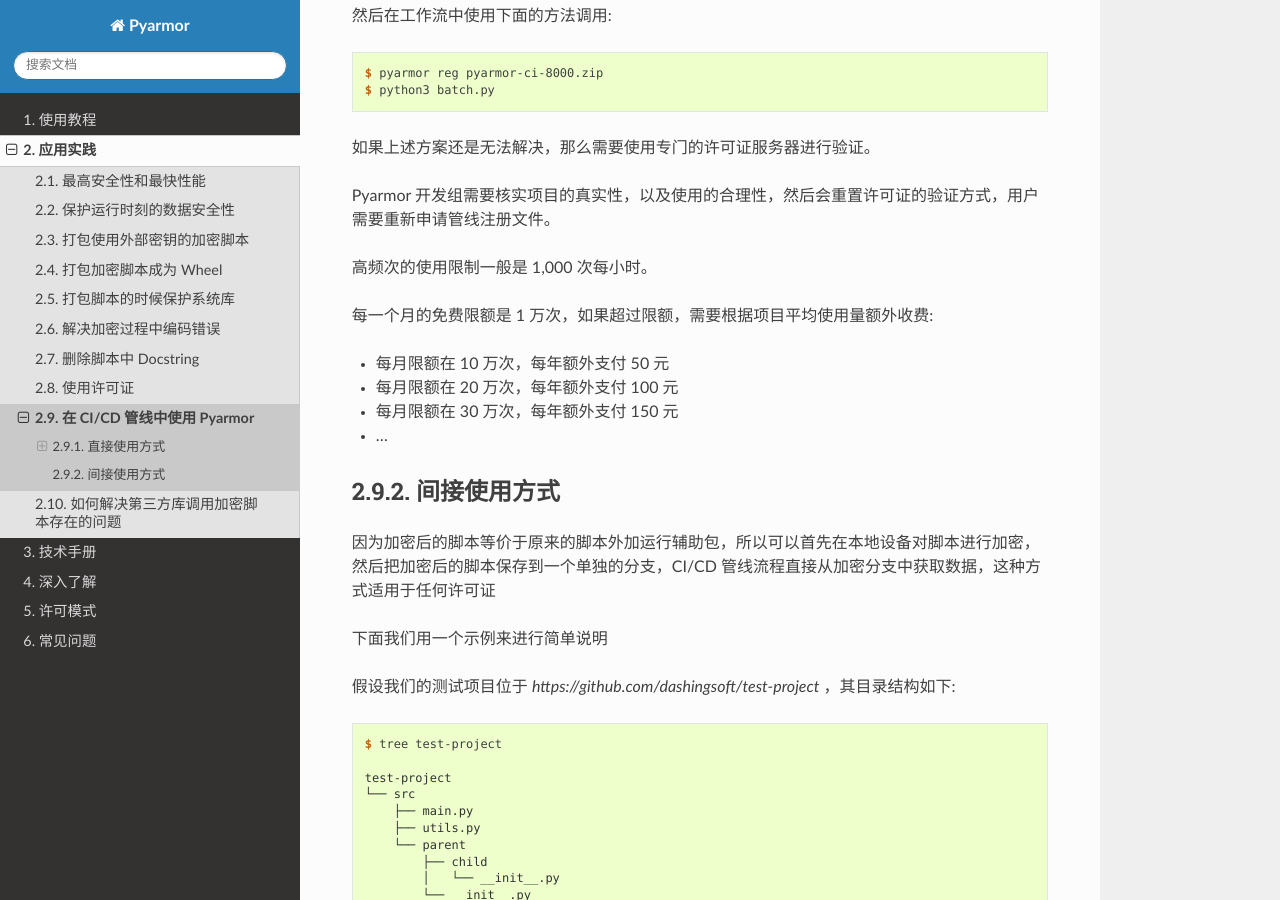
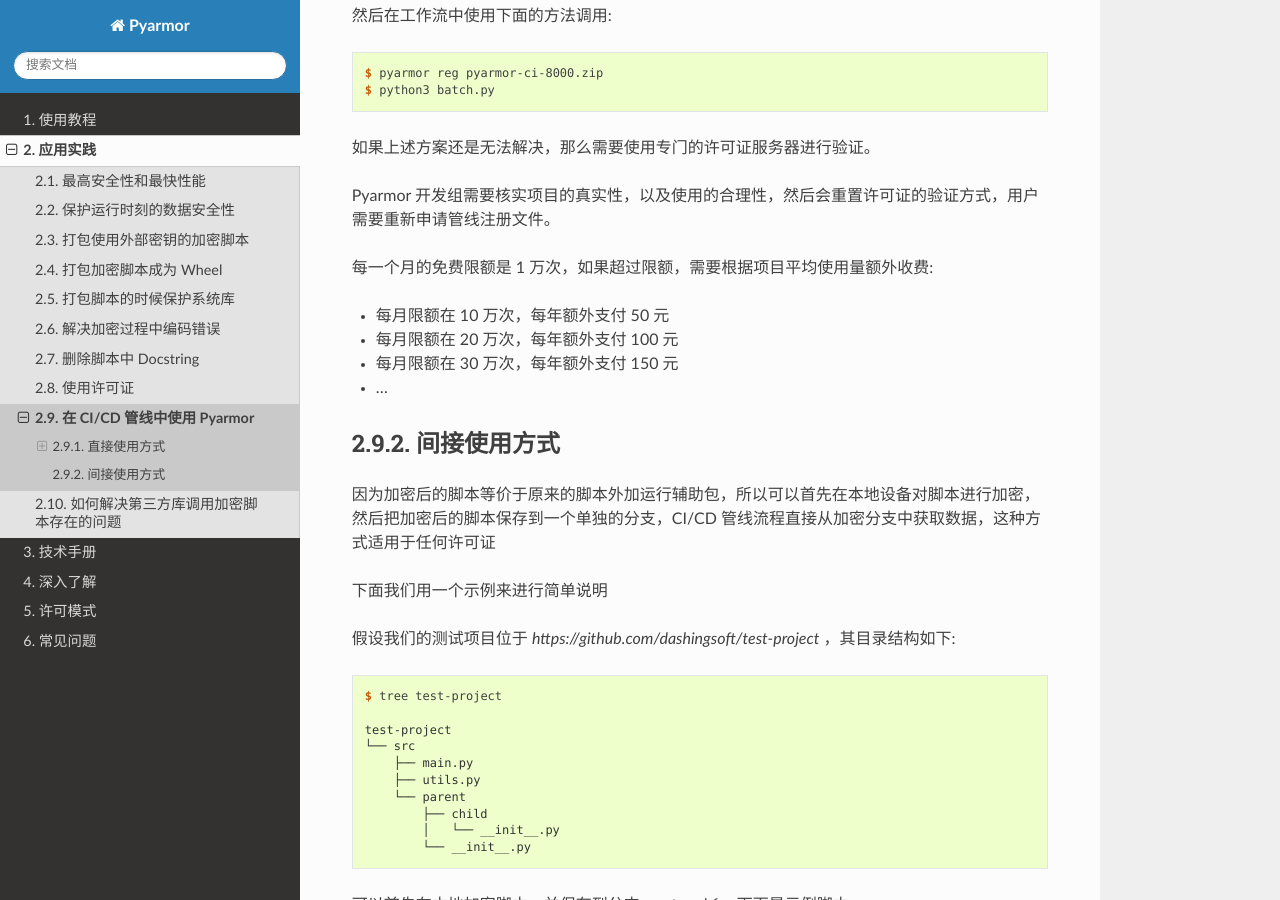
Before and after one commit to dashingsoft/pyarmor-docs-zh, a Sphinx documentation site: the page built from docs/how-to/ci.rst, in a window 1280 px wide and 900 px high, scrolled down 3035 px. Built offline with Sphinx 7.4.7 and the Read the Docs theme 3.1.0, drawn with Linux system fonts in a browser that asks for light colours.

Commit message:
Refine doc

```diff
--- a/docs/how-to/ci.rst
+++ b/docs/how-to/ci.rst
@@ -136,8 +136,6 @@
 
 Pyarmor 开发组需要核实项目的真实性，以及使用的合理性，然后会重置许可证的验证方式，用户需要重新申请管线注册文件。
 
-高频次的使用限制一般是 1,000 次每小时。
-
 每一个月的免费限额是 1 万次，如果超过限额，需要根据项目平均使用量额外收费:
 
 - 每月限额在 10 万次，每年额外支付 50 元
```
